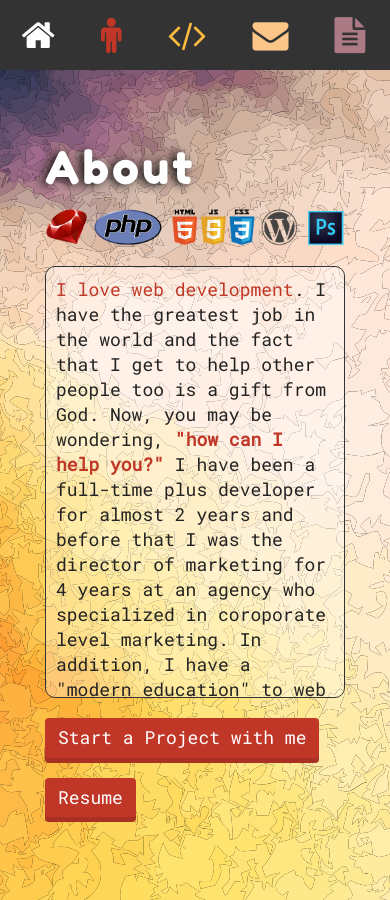
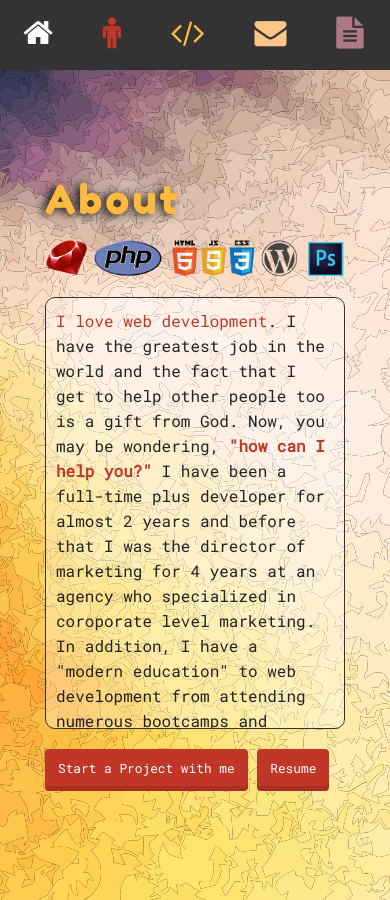
Before and after one commit to JWizerd/2017_personal_portfolio, a Jekyll site: the page built from about.html, in a window 390 px wide. Built offline with Jekyll 4.4.1, drawn with Linux system fonts in a browser that asks for light colours.

Commit message:
yellow headline text

```diff
--- a/about.html
+++ b/about.html
@@ -12,7 +12,7 @@ layout: default
         </p>
       </div>
       <div class="block">
-        <button class="btn btn-red btn-subpage">Start a Project with me</button>
+        <button class="btn btn-red btn-subpage"><a href="">Start a Project with me</a></button>
         <button class="btn btn-red btn-subpage"><a href="{{site.baseurl}}/assets/2017-Resume-Jeremiah-Wodke-Personal-Wesbite.pdf" target="_blank">Resume</a></button>
       </div>
     </div>
--- a/assets/css/main.scss
+++ b/assets/css/main.scss
@@ -199,6 +199,7 @@ Home
   @extend .white;
   @extend .text-shadow;
   line-height: 95px;
+  color: $sun;
 }
 
 .my-name {
@@ -342,6 +343,7 @@ Media Queries
   .my-name {
     font-size: 3em;
     margin-top: 0;
+    color: white;
   }
 
   .subpage-title {
@@ -350,6 +352,10 @@ Media Queries
 }
 
 @media all and (max-width: 768px) {
+  *, body, h1, h2, h3, p, li, span, strong, blockquote {
+    font-size: 16px;
+  }
+
   .view {
     margin-left: 0;
     padding-top: 50px;
@@ -388,6 +394,10 @@ Media Queries
   .about-text p {
     text-align: left;
   }
+
+  button.btn-subpage a {
+    font-size: .8em;
+  }
 }
 
 @media all and (max-width: 631px) {
@@ -401,7 +411,7 @@ Media Queries
   }
 
   .hello {
-    font-size: 1.3em;
+    font-size: 1.8em;
   }
 
   .subpage-title {
```
Also changed, not shown: 1 other file.
